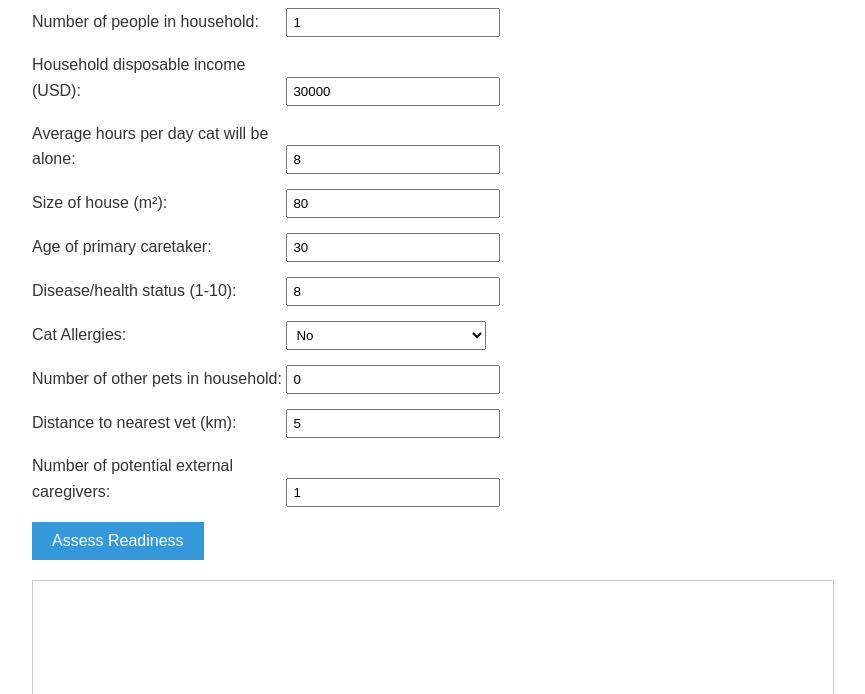
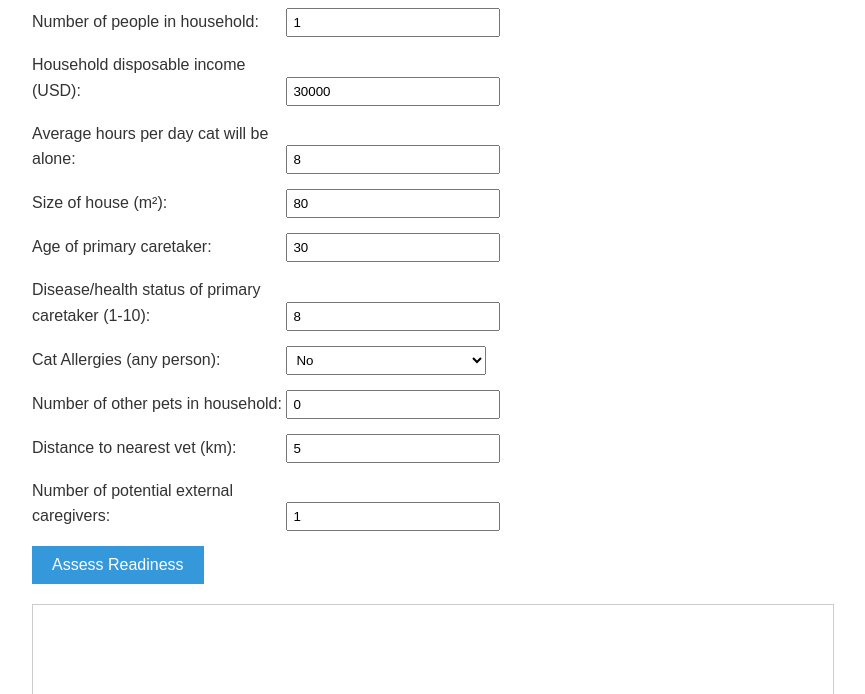
Before and after one commit to MathsModel/cat, a plain HTML site: page index.html in a window 1280 px wide. Shown: the part 106-800 px from the top of the page, without its empty margins (208-1073 px from the left). Drawn offline with nearby package versions, Linux system fonts and the light colour scheme.

Commit message:
Update index.html

```diff
--- a/index.html
+++ b/index.html
@@ -31,11 +31,11 @@
             <input type="number" id="caretaker-age" min="0" value="30">
         </div>
         <div class="input-group">
-            <label for="health-status">Disease/health status (1-10):</label>
+            <label for="health-status">Disease/health status of primary caretaker (1-10):</label>
             <input type="number" id="health-status" min="1" max="10" step="0.1" value="8">
         </div>
         <div class="input-group">
-            <label for="allergies">Cat Allergies:</label>
+            <label for="allergies">Cat Allergies (any person):</label>
             <select id="allergies">
                 <option value="no">No</option>
                 <option value="yes">Yes</option>
```
